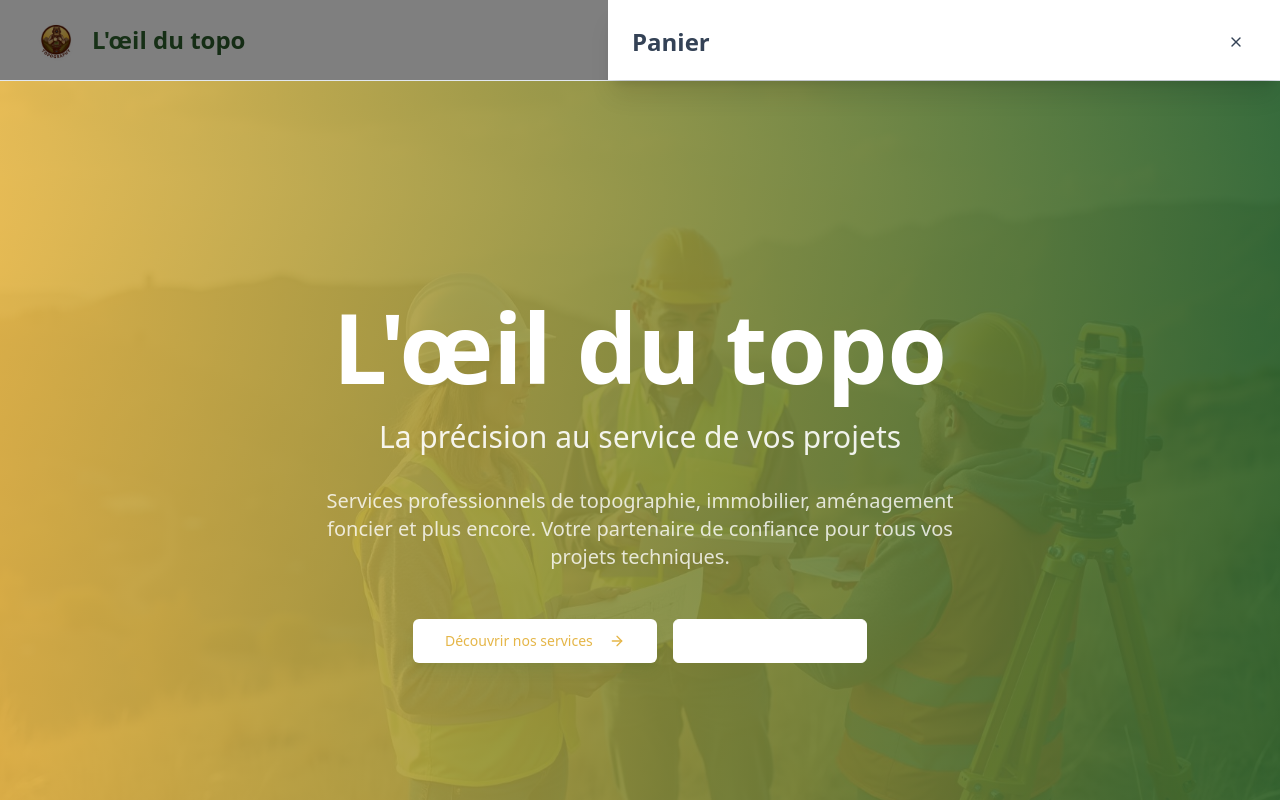
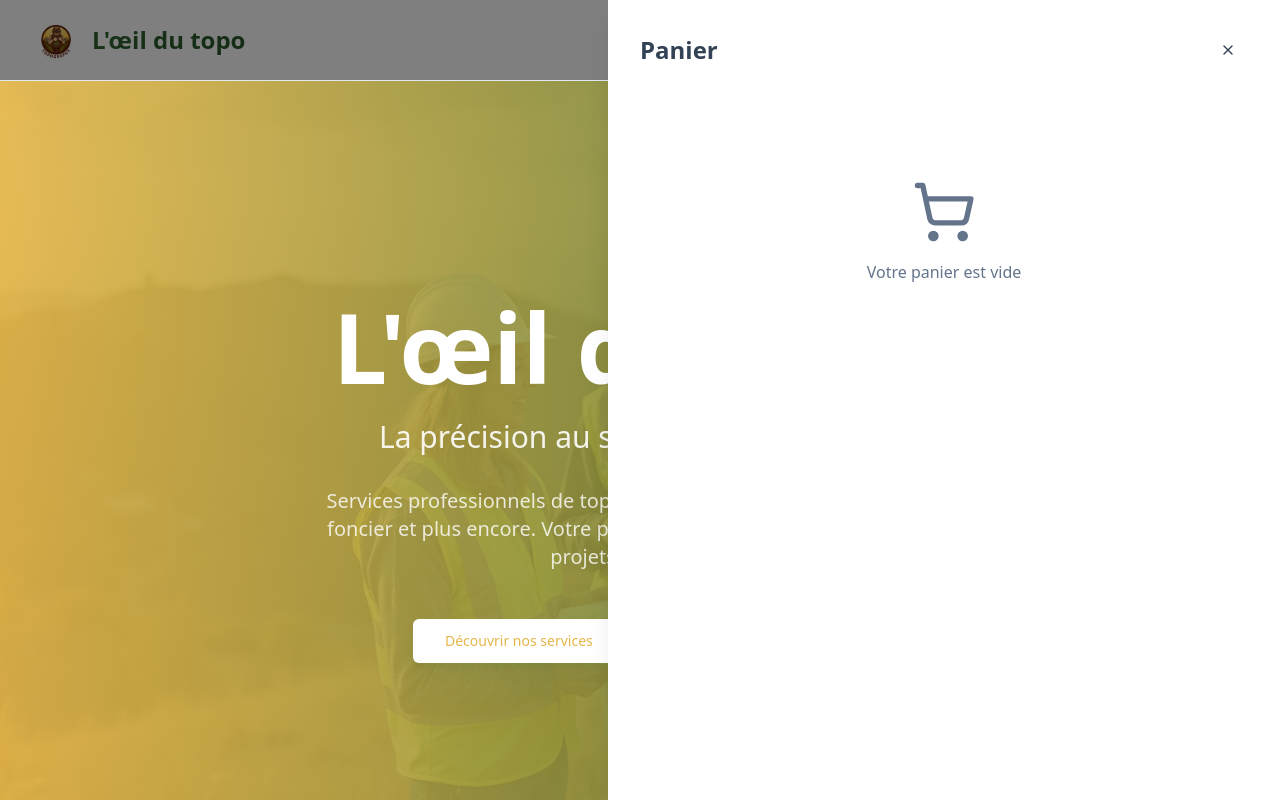
Before and after one commit to emmanuel-diomande/topo-nexus-hub, a React (Vite) app: page /accueil in a window 1280 px wide. Both pictures are taken after a click on the button "Panier". Shown: the top 800 px of the page. Built offline with nearby package versions, Linux system fonts and the light colour scheme.

Commit message:
Fix cart height
Adjusted cart window height for better visibility.

```diff
--- a/src/components/layout/Cart.tsx
+++ b/src/components/layout/Cart.tsx
@@ -43,10 +43,10 @@ const Cart = () => {
           />
 
           {/* Cart Panel */}
-          <div className="ml-auto relative bg-background w-full max-w-2xl h-full overflow-y-auto shadow-xl">
-            <div className="p-6">
+          <div className="ml-auto relative bg-background w-full max-w-2xl min-h-screen overflow-y-auto shadow-xl">
+            <div className="p-8 min-h-screen">
               {/* Header */}
-              <div className="flex items-center justify-between mb-6">
+              <div className="flex items-center justify-between mb-8">
                 <h2 className="text-2xl font-bold text-foreground">Panier</h2>
                 <Button
                   variant="ghost"
@@ -59,17 +59,17 @@ const Cart = () => {
 
               {/* Cart Items */}
               {cart.length === 0 ? (
-                <div className="text-center py-12">
+                <div className="text-center py-20">
                   <ShoppingCart className="w-16 h-16 text-muted-foreground mx-auto mb-4" />
                   <p className="text-muted-foreground">Votre panier est vide</p>
                 </div>
               ) : (
-                <div className="space-y-4">
+                <div className="space-y-6">
                   {cart.map((item) => (
                     <Card key={item.id} className="border">
-                      <CardContent className="p-4">
-                        <div className="flex gap-4">
-                          <div className="w-20 h-20 flex-shrink-0">
+                      <CardContent className="p-6">
+                        <div className="flex gap-6">
+                          <div className="w-24 h-24 flex-shrink-0">
                             <LazyImage
                               src={item.image}
                               alt={item.name}
@@ -78,10 +78,10 @@ const Cart = () => {
                           </div>
 
                           <div className="flex-1 min-w-0">
-                            <h3 className="font-medium text-foreground truncate">
+                            <h3 className="font-medium text-foreground truncate text-lg mb-2">
                               {item.name}
                             </h3>
-                            <p className="text-sm text-muted-foreground truncate">
+                            <p className="text-sm text-muted-foreground truncate mb-3">
                               {item.description}
                             </p>
                             <div className="flex items-center justify-between mt-3">
@@ -104,14 +104,14 @@ const Cart = () => {
                   ))}
 
                   {/* Actions */}
-                  <div className="pt-6 border-t space-y-4">
+                  <div className="pt-8 border-t space-y-6">
                     <div className="flex items-center justify-between">
                       <span className="text-lg font-semibold text-foreground">
                         Total: {total.toLocaleString('fr-FR')} €
                       </span>
                     </div>
 
-                    <div className="space-y-2">
+                    <div className="space-y-3">
                       <Button className="w-full" size="lg">
                         Commander ({total.toLocaleString('fr-FR')} €)
                       </Button>
```
